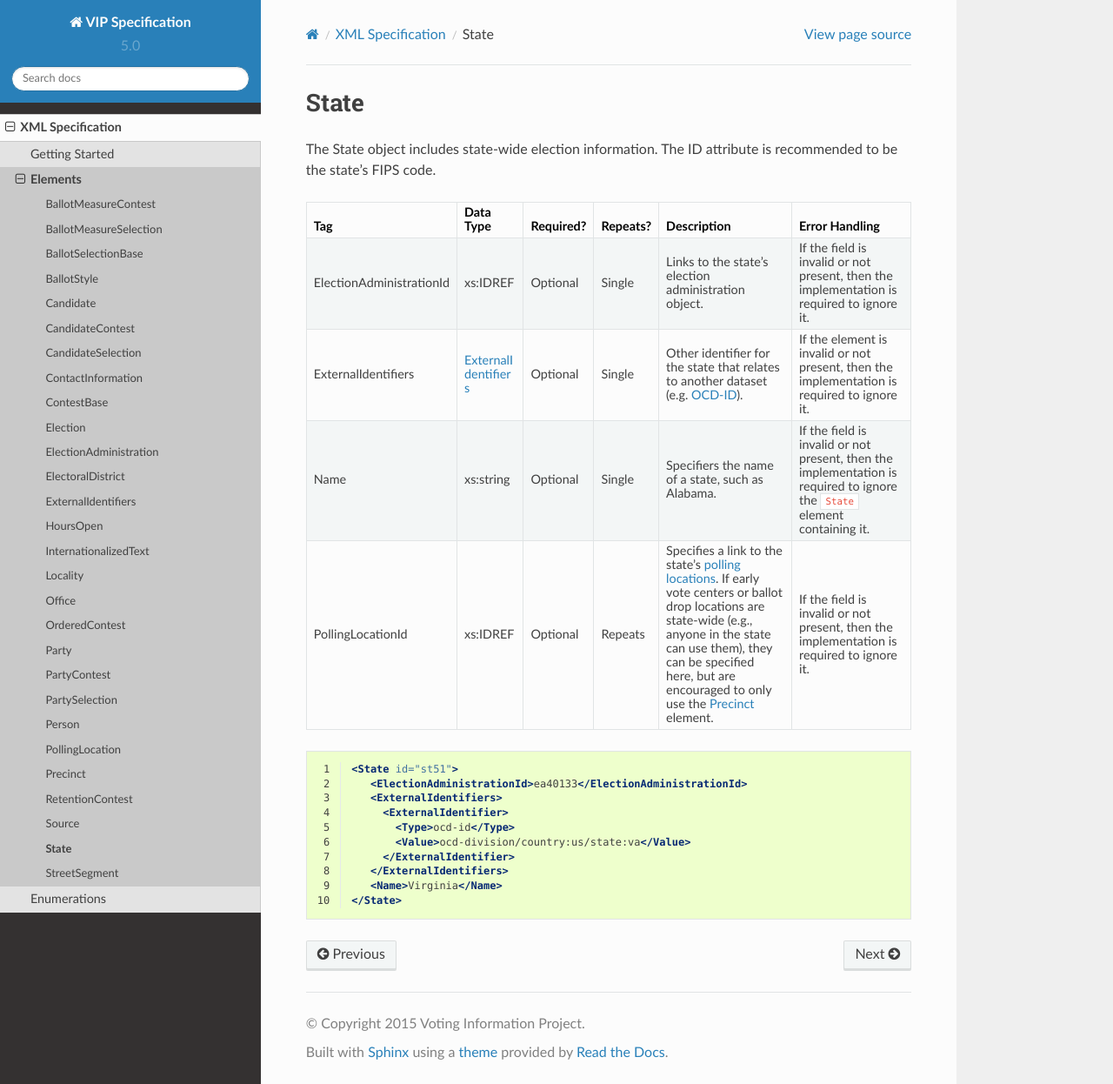
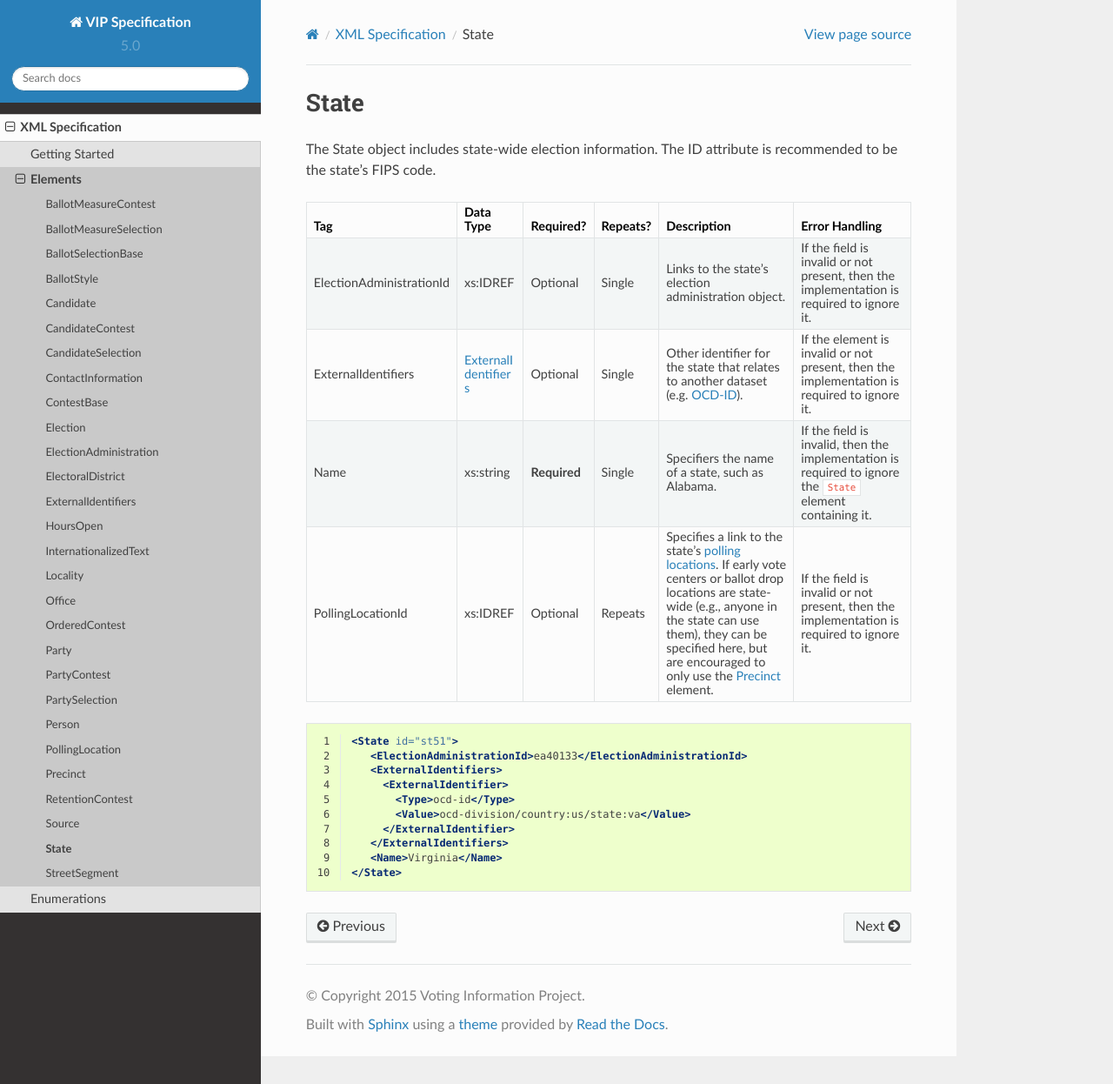
Before and after one commit to votinginfoproject/vip-specification, a Sphinx documentation site: the page built from docs/xml/elements/state.rst, in a window 1280 px wide and 1246 px high. Shown: the whole window at 87% size. Built offline with Sphinx 7.4.7 and the Read the Docs theme 2.0.0, drawn with Linux system fonts in a browser that asks for light colours.

Commit message:
Update tables.

```diff
--- a/docs/tables/elements/state.rst
+++ b/docs/tables/elements/state.rst
@@ -11,10 +11,9 @@
 |                          | <external_identifiers>`   |              |              | relates to another dataset (e.g.         | present, then the implementation is      |
 |                          |                           |              |              | `OCD-ID`_).                              | required to ignore it.                   |
 +--------------------------+---------------------------+--------------+--------------+------------------------------------------+------------------------------------------+
-| Name                     | xs:string                 | Optional     | Single       | Specifiers the name of a state, such as  | If the field is invalid or not present,  |
-|                          |                           |              |              | Alabama.                                 | then the implementation is required to   |
-|                          |                           |              |              |                                          | ignore the ``State`` element containing  |
-|                          |                           |              |              |                                          | it.                                      |
+| Name                     | xs:string                 | **Required** | Single       | Specifiers the name of a state, such as  | If the field is invalid, then the        |
+|                          |                           |              |              | Alabama.                                 | implementation is required to ignore the |
+|                          |                           |              |              |                                          | ``State`` element containing it.         |
 +--------------------------+---------------------------+--------------+--------------+------------------------------------------+------------------------------------------+
 | PollingLocationId        | xs:IDREF                  | Optional     | Repeats      | Specifies a link to the state's          | If the field is invalid or not present,  |
 |                          |                           |              |              | :doc:`polling locations                  | then the implementation is required to   |
```
Also changed, not shown: docs/tables/elements/street_segment.rst (+3 -4 lines).
